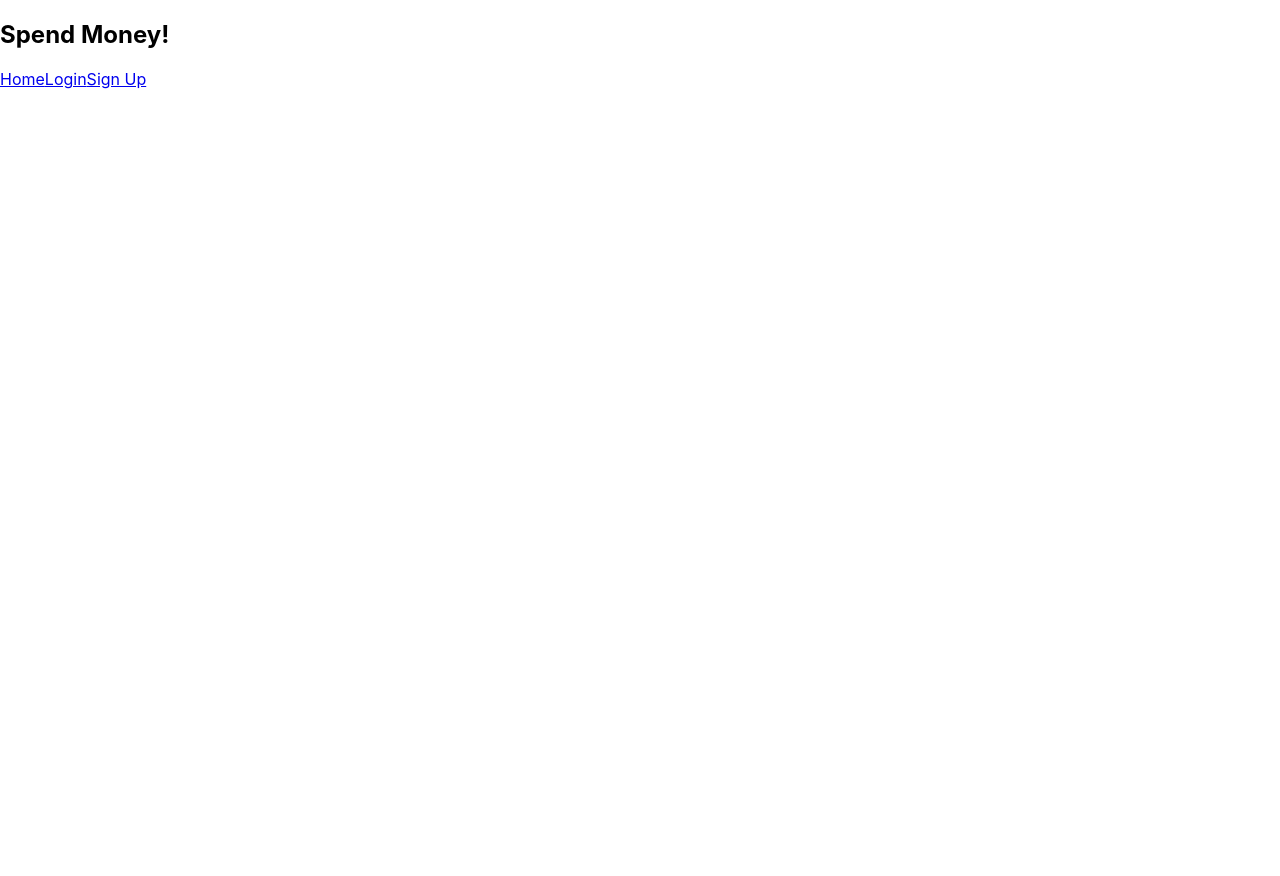
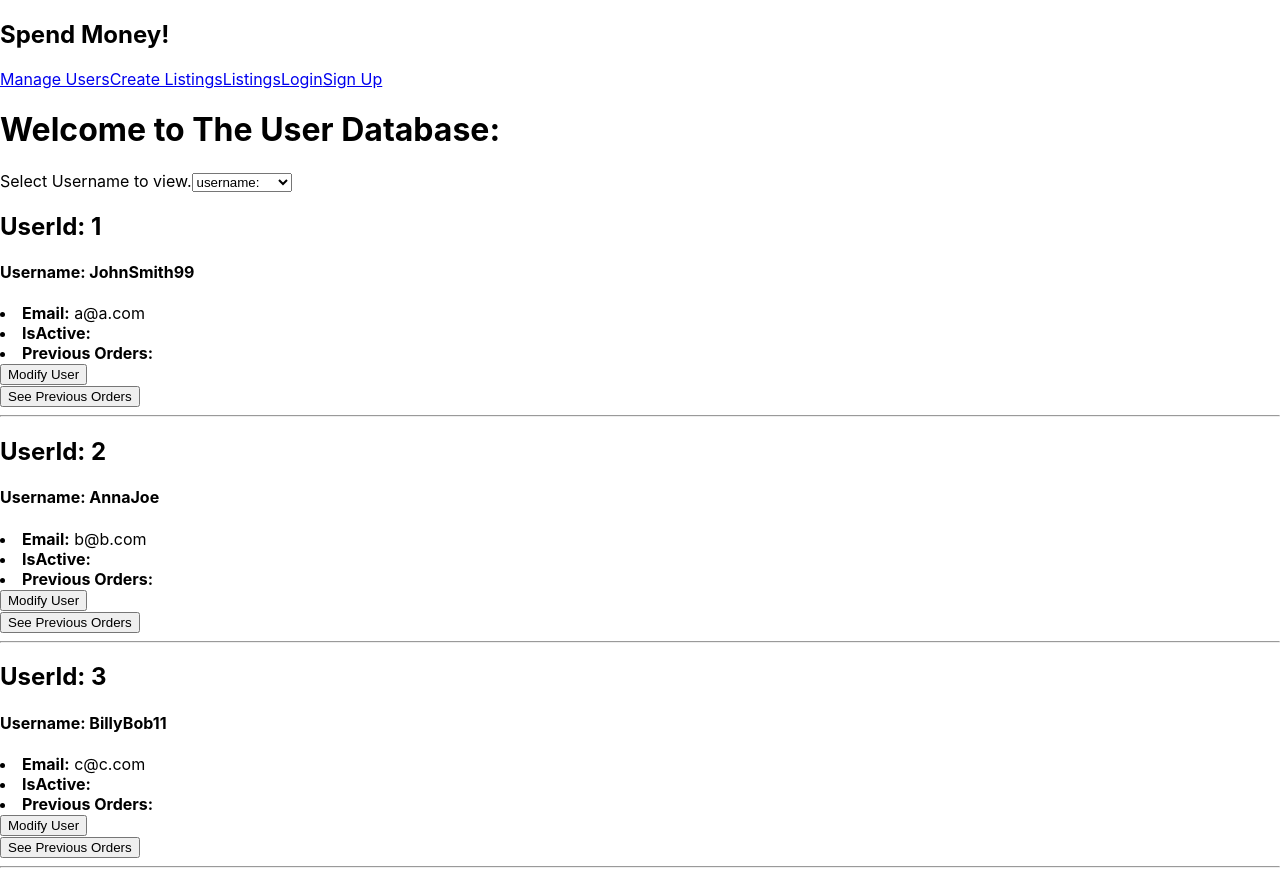
Before and after one commit to cstricklandnola/final_project_fe, a React (Create React App) app: page /ManageUsers in a window 1280 px wide. Before the commit the page ends 800 px from the top, so only its background shows below. Built offline with nearby package versions, Linux system fonts and the light colour scheme.

Commit message:
Working on Users Page

```diff
--- a/src/App.js
+++ b/src/App.js
@@ -8,7 +8,8 @@ import {
   Register,
   Home,
   Listings,
-  CreateListing
+  CreateListing,
+  ManageUsers
 } from "./components"
 
 const App = () => {
@@ -44,7 +45,9 @@ const App = () => {
       <nav className="navBar">
         <h1>Spend Money!</h1>
         <div>
-          <Link className="Link" to= '/'>Home</Link>
+          <Link className="Link" to= '/ManageUsers'>Manage Users</Link>
+          <Link className="Link" to= '/CreateListing'>Create Listings</Link>
+          <Link className="Link" to= '/Listings'>Listings</Link>
           {/* !authorized  */ !loggedIn ? (<Link className="Link" to= '/Login'>Login</Link>) : null}
           {/* !authorized  */ !loggedIn ? (<Link className="Link" to= '/Register'>Sign Up</Link>) : null}
           {loggedIn ? <Link className="Link" onClick={() => {
@@ -61,6 +64,15 @@ const App = () => {
         <Switch>
           <Route exact path= '/'>
             <Home />
+          </Route>
+          <Route path='/ManageUsers'>
+              <ManageUsers
+                loggedIn={loggedIn}
+                setLoggedIn={setLoggedIn}
+                setCurrentUser={setCurrentUser}
+                setAuthorized={setAuthorized}
+                authorized={authorized}
+              />
           </Route>
           <Route path='/Login'>
               <Login
--- a/src/components/Home.js
+++ b/src/components/Home.js
@@ -1,9 +1,77 @@
+const handleSubmitAddToCart = async (item) => {
+    try {
+      alert("ItemId: "+ item.itemId + " was added to the cart.");
+    } catch (error) {
+      console.error(error);
+    }
+  };
+
 const Home = () => {
+    const dummyDatabase = [
+        {
+          itemId: 1,
+          isActive: true,
+          name: "First Item",
+          description: "This is a description",
+          cost: 10.99,
+          featured: true,
+          onHand: 20,
+          keywords: ["car", "engine"],
+          category: "cars",
+          photos: [
+            "http://placekitten.com/200/287",
+            "http://placekitten.com/200/299",
+            "http://placekitten.com/200/300",
+          ],
+          reviews: ["reviewId"],
+        },
+        {
+          itemId: 2,
+          isActive: true,
+          name: "Second Item",
+          description: "This is a second description",
+          cost: 1.99,
+          featured: false,
+          onHand: 20,
+          keywords: ["car", "engine"],
+          category: "televisions",
+          photos: [
+            "http://placekitten.com/200/227",
+            "http://placekitten.com/200/199",
+            "http://placekitten.com/200/111",
+          ],
+          reviews: ["reviewId"],
+        },
+      ];
+    const filterResults = dummyDatabase.filter(function (dummy) {
+        return dummy.isActive === true && dummy.featured === true;})
 
     return(
-        <div>
-            <h1> This is just the start.</h1>
-        </div> )
+    <div>
+      <h1>Welcome to The Shop: </h1>
+         <h2>Featured Listings:</h2>
+      <div className="results">
+        {filterResults?.map((item, index) => {
+          return (
+
+            <div className="listing" key={index}>
+              <img src={item.photos[0]} alt={item.name}></img>
+              <h2><b>Product:</b> {item.name}</h2>
+              <h4><b>Price:</b> ${item.cost}</h4>
+              <form>
+                <button
+                  type="button"
+                  onClick={() => handleSubmitAddToCart(item)}
+                >
+                  Add to Cart
+                </button>
+              </form>
+              <hr></hr>
+            </div>
+          );
+        })}
+      </div>
+    </div>)
 
 
 }
--- a/src/components/Listings.js
+++ b/src/components/Listings.js
@@ -1,3 +1,7 @@
+import React, { useState } from "react";
+import { storeToken } from "../auth";
+import {Redirect} from "react-router-dom"
+
 const handleSubmitAddToCart = async (item) => {
   try {
     alert("ItemId: "+ item.itemId + " was added to the cart.");
@@ -61,7 +65,7 @@ const Listings = () => {
               <h2><b>Product:</b> {item.name}</h2>
               <h4><b>Price:</b> ${item.cost}</h4>
               <li><b>Description:</b> {item.description}</li>
-              <li><b>Keywords:</b> {item.keywords}</li>
+              <li><b>Reviews:</b> {item.reviews}</li>
               <form>
                 <button
                   type="button"
--- /dev/null
+++ b/src/components/ManageUsers.js
@@ -0,0 +1,227 @@
+import React, { useState } from "react";
+import { storeToken } from "../auth";
+import { Redirect } from "react-router-dom";
+
+const dummyUserDataBase = [
+    {
+      userId: 1,
+      isActive: true,
+      username: "JohnSmith99",
+      name: "John Smith",
+      email: "a@a.com",
+      password: "123123",
+      previousOrders: [],
+      currentOrder: {
+        uniqueOrderId: "1",
+        items: [
+          [1, 5],
+          [2, 4],
+          [3, 3],
+          [4, 2],
+          [5, 1],
+        ],
+      },
+      reviews: [
+        {
+          itemId: "1",
+          reviewId: 1,
+          date: "10/17/2020",
+          rating: "5",
+          text: "This was great!",
+        },
+        {
+          itemId: "2",
+          reviewId: 2,
+          date: "10/20/2020",
+          rating: "2",
+          text: "This was terrible.",
+        },
+      ],
+    },
+    {
+      userId: 2,
+      isActive: true,
+      username: "AnnaJoe",
+      name: "Anna Joe",
+      email: "b@b.com",
+      password: "22222222",
+      previousOrders: [],
+      currentOrder: {
+        uniqueOrderId: "2",
+        items: [
+          [2, 1],
+          [3, 2],
+          [4, 1],
+          [5, 22],
+          [1, 55],
+        ],
+      },
+      reviews: [
+        {
+          itemId: "3",
+          reviewId: 4,
+          date: "11/11/2020",
+          rating: "3",
+          text: "This was meh!",
+        },
+        {
+          itemId: "4",
+          reviewId: 3,
+          date: "12/01/2020",
+          rating: "2",
+          text: "This was okay.",
+        },
+      ],
+    },
+    {
+      userId: 3,
+      isActive: true,
+      username: "BillyBob11",
+      name: "Billy Bob",
+      email: "c@c.com",
+      password: "3333333",
+      previousOrders: [
+        {
+          uniqueOrderId: 3,
+          items: [
+            [2, 1],
+            [1, 3],
+          ],
+        },
+      ],
+      currentOrder: {
+        uniqueOrderId: "4",
+        items: [
+          [1, 2],
+          [4, 3],
+        ],
+      },
+      reviews: [
+        {
+          itemId: "3",
+          reviewId: 4,
+          date: "11/11/2020",
+          rating: "3",
+          text: "This was meh!",
+        },
+        {
+          itemId: "4",
+          reviewId: 3,
+          date: "12/01/2020",
+          rating: "2",
+          text: "This was okay.",
+        },
+      ],
+    },
+  ];
+
+
+const handleSubmitAddToCart = async (user) => {
+  try {
+    alert("UserName: " + user.username + " was modified");
+  } catch (error) {
+    console.error(error);
+  }
+};
+
+const handleSelectUser = async (value) => {
+  try {
+    const filterResults2 = dummyUserDataBase.filter(function (dummy) {
+        return dummy.username === value;
+      })
+      console.log(filterResults2)
+
+  } catch (error) {
+    console.error(error);
+  }
+};
+
+const handlePreviousOrders = async (user) => {
+  try {
+    console.log(user.previousOrders);
+  } catch (error) {
+    console.error(error);
+  }
+};
+
+const ManageUsers = () => {
+  const [manageUser, setManageUser] = useState("");
+
+
+  //Filters based off Active or Not.
+  const filterResults = dummyUserDataBase.filter(function (dummy) {
+    return dummy.isActive === true;
+  });
+
+  const filterResults2 = dummyUserDataBase.filter(function (dummy) {
+    return dummy.userId === 3;
+  });
+
+  return (
+    <div>
+      <h1>Welcome to The User Database:</h1>
+      <form>
+        <label>Select Username to view.</label>
+        <select // do this for myRoutines. select an option that adds that activity from all activities and submit.
+          name="Activities"
+          id="select-user"
+          value={manageUser} //set to id
+          onChange={(event) => {
+            handleSelectUser(event.target.value, setManageUser);
+
+            return;
+          }}
+        >
+          <option value="null">username:</option>
+          {filterResults.map((user, index) => {
+            return (
+              <option key={index} value={user.username}>
+                {user.username}
+              </option>
+            );
+          })}
+        </select>
+      </form>
+
+      <div className="results">
+        {manageUser}
+        {filterResults?.map((user, index) => {
+          return (
+            <div className="users" key={index}>
+              <h2>
+                <b>UserId:</b> {user.userId}
+              </h2>
+              <h4>
+                <b>Username:</b> {user.username}
+              </h4>
+              <li>
+                <b>Email:</b> {user.email}
+              </li>
+              <li>
+                <b>IsActive:</b> {user.isActive}
+              </li>
+              <li>
+                <b>Previous Orders:</b>{" "}
+              </li>
+
+              <form>
+                <button
+                  type="button"
+                  onClick={() => handleSubmitAddToCart(user)}
+                >
+                  Modify User
+                </button>
+              </form>
+              <button type="button" onClick={() => handlePreviousOrders(user)}>
+                See Previous Orders
+              </button>
+              <hr></hr>
+            </div>
+          );
+        })}
+      </div>
+    </div>
+  );
+};
+
+export default ManageUsers;
--- a/src/components/index.js
+++ b/src/components/index.js
@@ -3,3 +3,4 @@ export { default as Register } from './Register';
 export { default as Home} from './Home'
 export { default as Listings} from './Listings'
 export { default as CreateListing} from './CreateListing'
+export { default as ManageUsers} from './ManageUsers'
```
